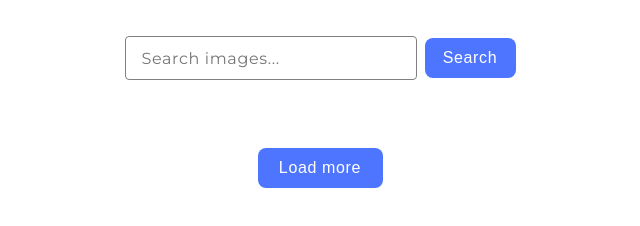
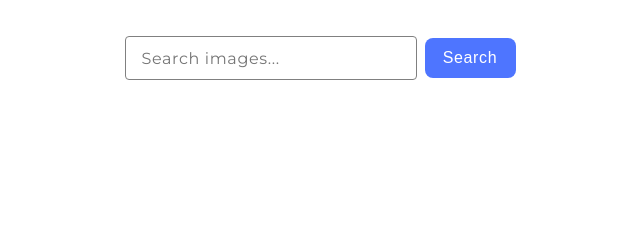
Before and after one commit to OleksiiShcherba/goit-js-hw-12, a website built with Vite: page src/index.html in a window 1280 px wide. Shown: the whole page, without its empty margins (320-960 px from the left). Built offline with nearby package versions, Linux system fonts and the light colour scheme; what simplelightbox would draw is missing.

Commit message:
added some changes

```diff
--- a/src/css/styles.css
+++ b/src/css/styles.css
@@ -142,3 +142,17 @@ button:hover {
   width: 125px;
   height: 40px;
 }
+
+.visually-hidden {
+  position: absolute;
+  width: 1px;
+  height: 1px;
+  margin: -1px;
+  border: 0;
+  padding: 0;
+
+  white-space: nowrap;
+  clip-path: inset(100%);
+  clip: rect(0 0 0 0);
+  overflow: hidden;
+}
--- a/src/index.html
+++ b/src/index.html
@@ -22,7 +22,7 @@
     <ul class="images"></ul>
 
     <div id="loader_place"></div>
-    <button id="load_more_button">Load more</button>
+    <button id="load_more_button" class="visually-hidden">Load more</button>
     <script type="module" src="./main.js"></script>
   </body>
 </html>
--- a/src/js/render-functions.js
+++ b/src/js/render-functions.js
@@ -6,7 +6,6 @@ import 'simplelightbox/dist/simple-lightbox.min.css';
 
 const images_element = document.querySelector('.images');
 const loader_element = document.querySelector('#loader_place');
-const load_more_element = document.querySelector('#load_more_place');
 const load_more_button = document.querySelector('#load_more_button');
 
 const lightbox = new SimpleLightbox('.images li a', {
@@ -21,12 +20,12 @@ export const loadFinish = () => {
   loader_element.innerHTML = '';
 };
 
-export const displayLoadMore = load_more_action => {
-  load_more_button.innerHTML = '';
+export const displayLoadMore = () => {
+  load_more_button.classList.remove('is-hidden');
 };
 
 export const hideLoadMore = () => {
-  load_more_element.innerHTML = '';
+  load_more_button.classList.add('is-hidden');
 };
 
 export const renderImages = (data, new_request = true) => {
```
